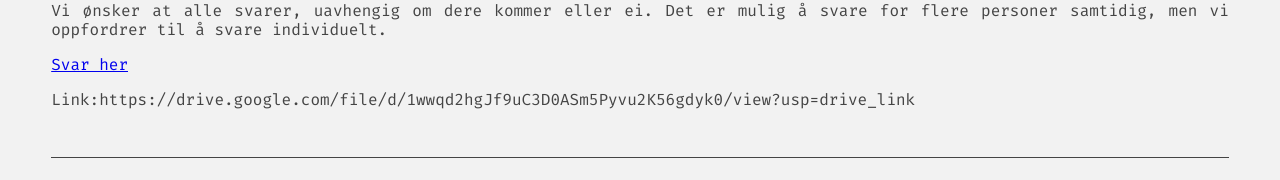
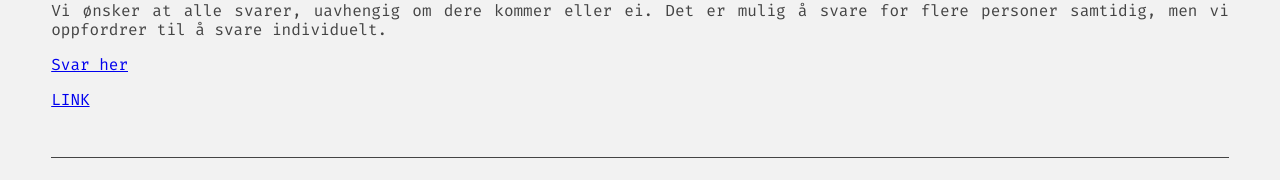
Before and after one commit to melhoos/gudrunogsimon, a React (Create React App) app: page / in a window 1280 px wide. Shown: the part 3941-4121 px from the top of the page. Built offline with nearby package versions, Linux system fonts and the light colour scheme.

Commit message:
Update Reply.jsx

```diff
--- a/src/Reply.jsx
+++ b/src/Reply.jsx
@@ -21,7 +21,13 @@
             Svar her
             </a>
       <p>
-      Link:https://drive.google.com/file/d/1wwqd2hgJf9uC3D0ASm5Pyvu2K56gdyk0/view?usp=drive_link
+        <a
+              href="https://drive.google.com/file/d/1wwqd2hgJf9uC3D0ASm5Pyvu2K56gdyk0/view?usp=drive_linK"
+              target="_blank"
+              rel="noopener noreferrer"
+            >
+            LINK
+            </a>
       </p>
     </p>
     </div>
```
